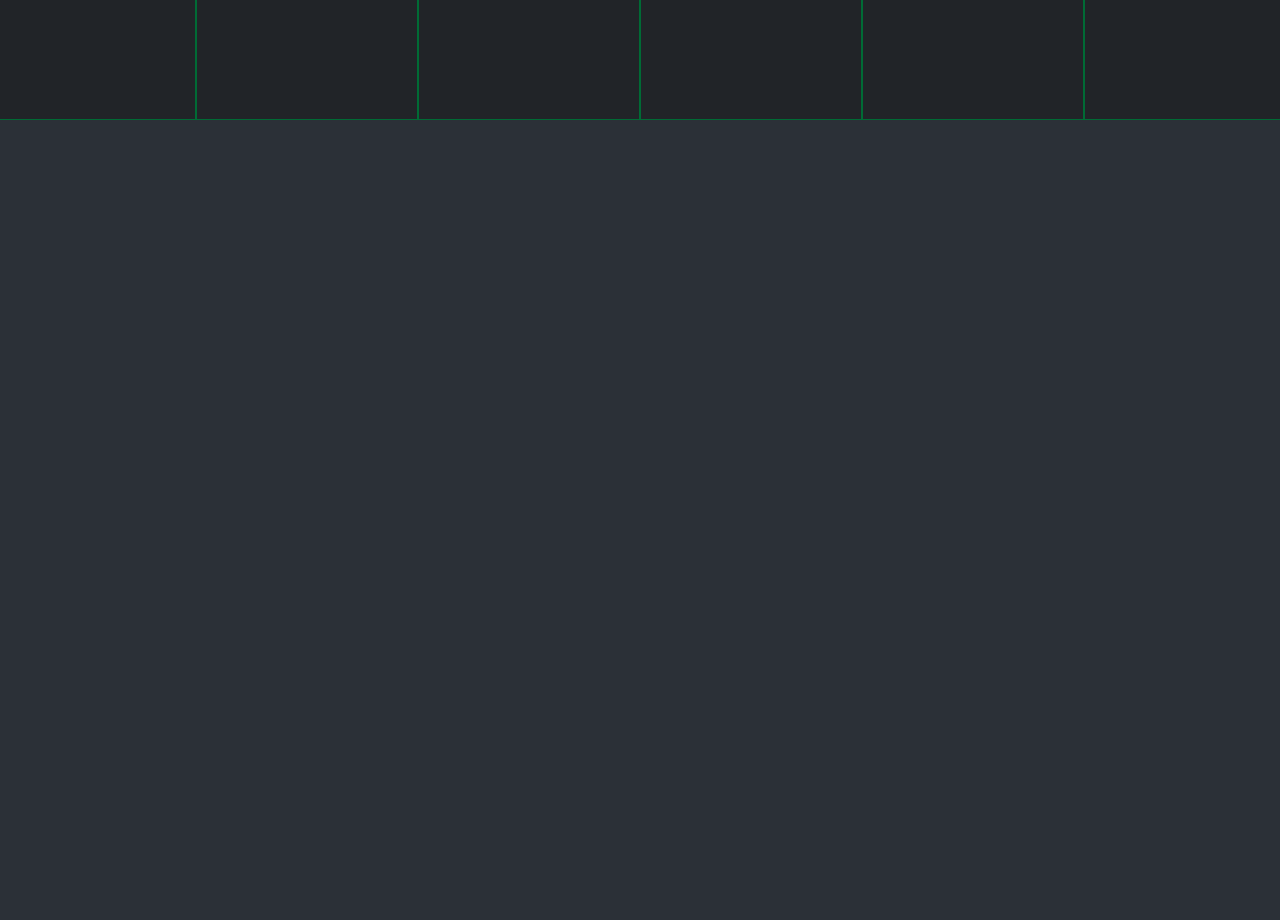
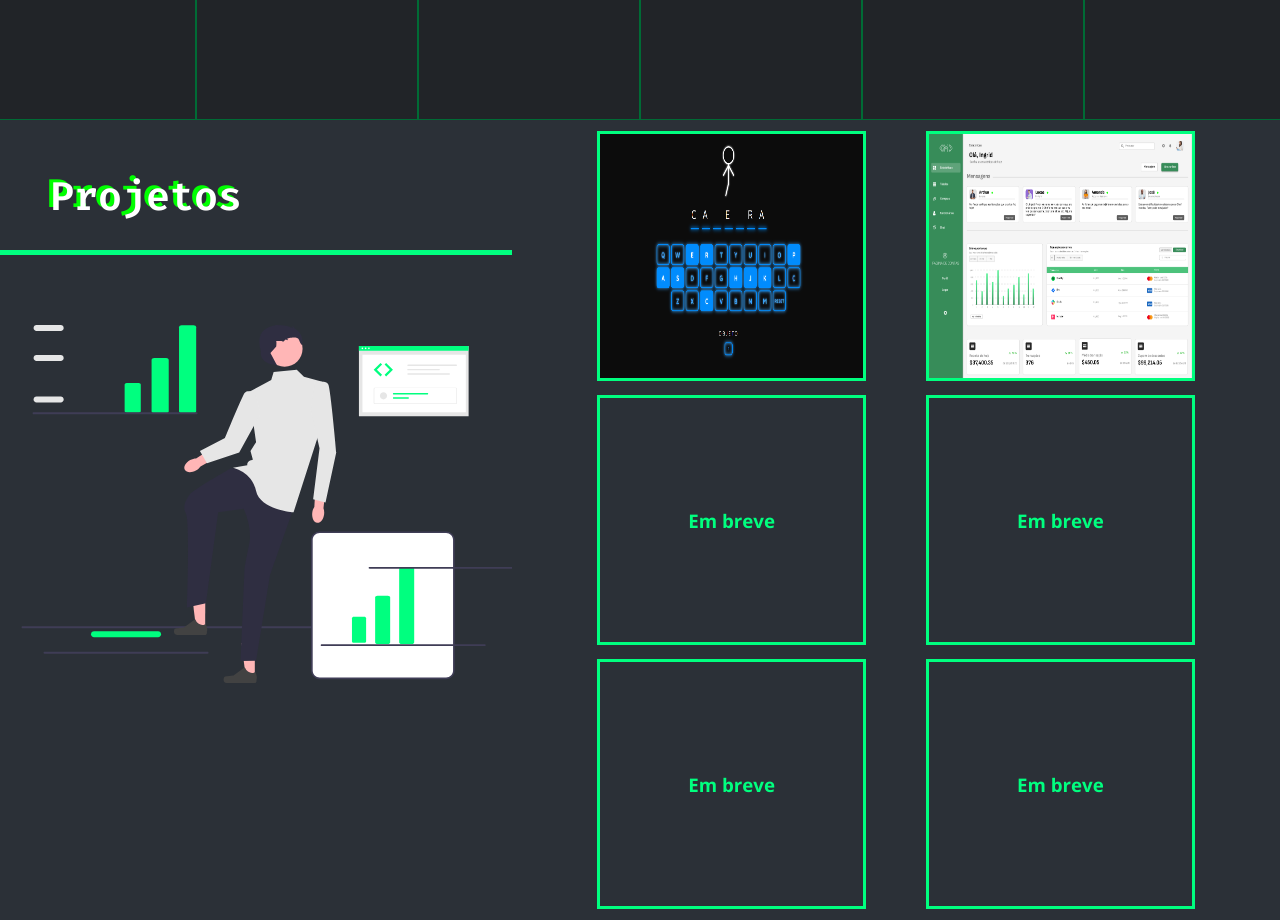
Before and after one commit to midas-codde/portifolio-page, a Vue app: page / in a window 1280 px wide. Shown: the part 2280-3200 px from the top of the page. Before the commit the page ends 2400 px from the top, so only its background shows below. Built offline with nearby package versions, Linux system fonts and the light colour scheme.

Commit message:
page-projects

```diff
--- a/index.html
+++ b/index.html
@@ -1,5 +1,5 @@
 <!DOCTYPE html>
-<html lang="en">
+<html lang="pt-br">
   <head>
     <!-- FONTS -->
     <link href="https://fonts.googleapis.com/css2?family=Fira+Code:wght@300;400;500;600;700&display=swap" rel="stylesheet">
--- a/src/App.vue
+++ b/src/App.vue
@@ -5,7 +5,7 @@ import svgCode from './components/vue-design/svgCode.vue';
 import svgHome from './components/vue-design/svgHome.vue'
 import svgPc from './components/vue-design/svgPc.vue';
 //  import svgPc from './components/vue-design/svgPc.vue'
-//  import svgProjects from './vue-design/components/svgProjects.vue'
+import svgProjects from './components/vue-design/svgProjects.vue'
 </script>
 
 <template>
@@ -77,7 +77,8 @@ import svgPc from './components/vue-design/svgPc.vue';
               <div class="itens-bg"></div>
               <img src="./assets/icons/html-icon.png" alt="">
               <h2>HTML5</h2>
-              <p>HTML5 é uma linguagem de marcação para a World Wide Web e é uma tecnologia chave da Internet, originalmente
+              <p>HTML5 é uma linguagem de marcação para a World Wide Web e é uma tecnologia chave da Internet,
+                originalmente
                 proposto por Opera Software.</p>
             </div>
           </div>
@@ -104,7 +105,7 @@ import svgPc from './components/vue-design/svgPc.vue';
             <div class="itens-icon">
               <div class="itens-bg"></div>
               <img src="./assets/icons/vue-icon.png" alt="">
-              <h2>VueJs</h2>
+              <h2>Vue Js</h2>
               <p>Vue.js é um framework JavaScript de código-aberto, focado no desenvolvimento de interfaces de usuário e
                 aplicativos de página única.</p>
             </div>
@@ -115,7 +116,7 @@ import svgPc from './components/vue-design/svgPc.vue';
             <div class="itens-icon">
               <div class="itens-bg"></div>
               <img src="./assets/icons/react-icon.png" alt="">
-              <h2>ReactJs</h2>
+              <h2>React Js</h2>
               <p>O React é uma biblioteca front-end JavaScript de código aberto com foco em criar interfaces de usuário em
                 páginas web.</p>
             </div>
@@ -134,6 +135,45 @@ import svgPc from './components/vue-design/svgPc.vue';
       </div>
     </div>
   </div>
+  <div class="projects-container">
+    <div class="projects-center">
+      <div class="projects-left">
+        <h1>Projetos</h1>
+        <div class="projects-line"></div>
+        <svgProjects class="svg-projects" />
+      </div>
+      <div class="projects-right">
+        <div class="projects-row">
+          <div class="projects-content">
+            <img class="project-img" src="../src/imgs/project1.png" alt="">
+            <h2>Jogo da Forca</h2>
+            <p>Jogo da forca desenvolvido em JavaScript com interação de cores definidas.</p>
+          </div>
+          <div class="projects-content">
+            <img class="project-img" src="../src/imgs/project2.png" alt="">
+            <h2>Company Plataform</h2>
+            <p>Interface feita em VueJs que simula um sistema gerencial de uma empresa.</p>
+          </div>
+        </div>
+        <div class="projects-row">
+          <div class="projects-content">
+            <h3>Em breve</h3>
+          </div>
+          <div class="projects-content">
+            <h3>Em breve</h3>
+          </div>
+        </div>
+        <div class="projects-row">
+          <div class="projects-content">
+            <h3>Em breve</h3>
+          </div>
+          <div class="projects-content">
+            <h3>Em breve</h3>
+          </div>
+        </div>
+      </div>
+    </div>
+  </div>
 </template>
 
 <style lang="scss" scoped>
@@ -141,6 +181,136 @@ import svgPc from './components/vue-design/svgPc.vue';
 $color-primary: #212428;
 $color-secondary: #2B3037;
 $main-vue: #00FF7F;
+
+
+.projects-container {
+  width: 100vw;
+  height: 100vh;
+  display: flex;
+  justify-content: center;
+
+  .projects-center {
+    width: 1700px;
+    height: 100%;
+    display: flex;
+    position: relative;
+
+    .projects-left {
+      display: flex;
+      position: relative;
+      align-items: center;
+      width: 40%;
+      height: 100%;
+
+      h1 {
+        color: #FFF;
+        text-shadow: -4px -3px 0px #0F0;
+        font-family: Fira Code;
+        font-size: 2.5rem;
+        font-weight: 600;
+        left: 50px;
+        top: 50px;
+        position: absolute;
+      }
+
+      .projects-line {
+        top: 130px;
+        position: absolute;
+        width: 100%;
+        height: 5px;
+        background-color: $main-vue;
+      }
+
+      .svg-projects {
+        width: 130%;
+      }
+    }
+
+    .projects-right {
+      width: 60%;
+      height: 100%;
+      display: flex;
+      align-items: center;
+      justify-content: center;
+      flex-direction: column;
+
+      .projects-row {
+        width: 100%;
+        height: 33%;
+        display: flex;
+        align-items: center;
+        justify-content: center;
+
+
+        .projects-content {
+          width: 35%;
+          height: 250px;
+          border: 3px solid #00FF7F;
+          margin: 0 30px;
+          cursor: pointer;
+          display: flex;
+          align-items: center;
+          justify-content: center;
+          transition: all .3s;
+          position: relative;
+
+          h3 {
+            color: $main-vue;
+            font-family: Open Sans;
+          }
+
+
+          &:hover {
+            scale: 1.2;
+          }
+
+          &:hover h2 {
+            top: 40px;
+            opacity: 1;
+          }
+
+          &:hover p {
+            bottom: 40px;
+            opacity: 1;
+          }
+
+          h2 {
+            top: 10px;
+            left: 30px;
+            position: absolute;
+            font-family: Open sans;
+            color: $main-vue;
+            opacity: 0;
+            transition: all .5s;
+            pointer-events: none;
+          }
+
+          p {
+            position: absolute;
+            bottom: 10px;
+            left: 30px;
+            color: #fff;
+            font-family: Open sans;
+            width: 80%;
+            opacity: 0;
+            transition: all .5s;
+            pointer-events: none;
+          }
+
+          .project-img {
+            width: 100%;
+            height: 100%;
+            transition: all .4s;
+
+            &:hover {
+              opacity: 5%;
+            }
+          }
+        }
+      }
+    }
+  }
+}
 
 .home-container {
   width: 100vw;
@@ -688,6 +858,7 @@ $main-vue: #00FF7F;
           &:hover h2 {
             top: 270px;
           }
+
           &:hover h3 {
             top: 300px;
           }
@@ -805,5 +976,4 @@ $main-vue: #00FF7F;
 }
 
 //===== SKILLS END =====
-
 </style>
```
Also changed, not shown: src/imgs/project1.png (added), src/imgs/project2.png (added).
